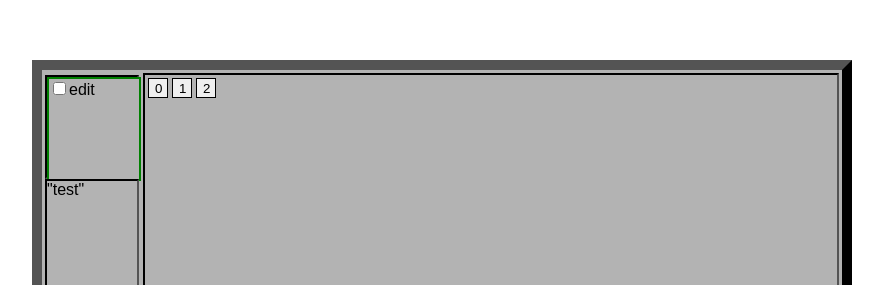
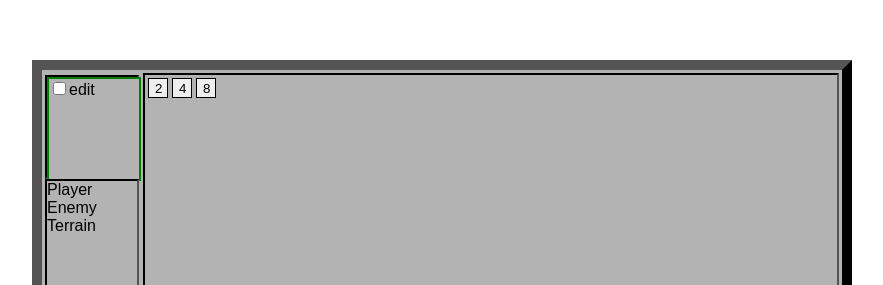
Before and after one commit to segatank/unit-board-react, a React (Create React App) app: page / in a window 1280 px wide. Shown: the part 140-425 px from the top of the page, without its empty margins (198-1081 px from the left). Built offline with nearby package versions, Linux system fonts and the light colour scheme.

Commit message:
added a list of items to display on units panel

```diff
--- a/src/board_matrix/BoardMatrix.js
+++ b/src/board_matrix/BoardMatrix.js
@@ -26,9 +26,9 @@ class BoardMatrix extends Component {
     return (
       <table style={{backgroundColor: bg}}>
         <tr>
-          <td>{this.renderCell({iVal: 0, jVal:1})}</td>
-          <td>{this.renderCell({iVal: 1, jVal:1})}</td>
           <td>{this.renderCell({iVal: 2, jVal:1})}</td>
+          <td>{this.renderCell({iVal: 4, jVal:1})}</td>
+          <td>{this.renderCell({iVal: 8, jVal:1})}</td>
         </tr>
       </table>
     );
--- a/src/switcher/BoardSwitcher.js
+++ b/src/switcher/BoardSwitcher.js
@@ -9,8 +9,6 @@ const togglerItems = [
 
 
 class BoardSwitcher extends Component {
-
-
 
   render() {
     return (
--- a/src/unit_panel/Unit.css
+++ b/src/unit_panel/Unit.css
@@ -1,6 +1,9 @@
 .Miniature {
   height: 18px;
   width: 18px;
+  border-style: solid;
+  border-width: 1.5px;
+  border-color: black;
   background-repeat: no-repeat;
 }
 
--- a/src/unit_panel/Unit.js
+++ b/src/unit_panel/Unit.js
@@ -5,7 +5,9 @@ import './Unit.css';
 class Unit extends Component {
   render() {
     return
-      <div className="Miniature-{this.props.unitType}">
+      <div className="Miniature" >
+        "zazazaza"
+        //{this.props.unitType}
       </div>
     //<h1>Hello, {this.props.name}</h1>;
   }
--- a/src/unit_panel/UnitPanel.js
+++ b/src/unit_panel/UnitPanel.js
@@ -2,17 +2,18 @@ import React, { Component } from 'react';
 import './UnitPanel.css';
 import Unit from './Unit';
 
-const unitsArr = [
+const boardUnits = [
   "Player",
   "Enemy",
-  "Terrain",
-  "Item",
+  "Terrain"
+]
+/*  "Item",
   "Building",
   "Trap",
   "PointOfInterest",
   "Plant",
   "Critter"
-]
+]*/
 
 class UnitPanel extends Component {
 
@@ -23,11 +24,19 @@ class UnitPanel extends Component {
       />
     );
   }*/
+  //<div>{typeOfUnit}</div>
+  createSingleUnit = typeOfUnit => (
+    <div>{typeOfUnit}</div>
+  )
+
+  fillPanelWithUnits = () => (
+    boardUnits.map(this.createSingleUnit)
+  )
 
   render() {
     return (
-      <div>"test"
-
+      <div>
+        {this.fillPanelWithUnits()}
       </div>
     );
   }
```
